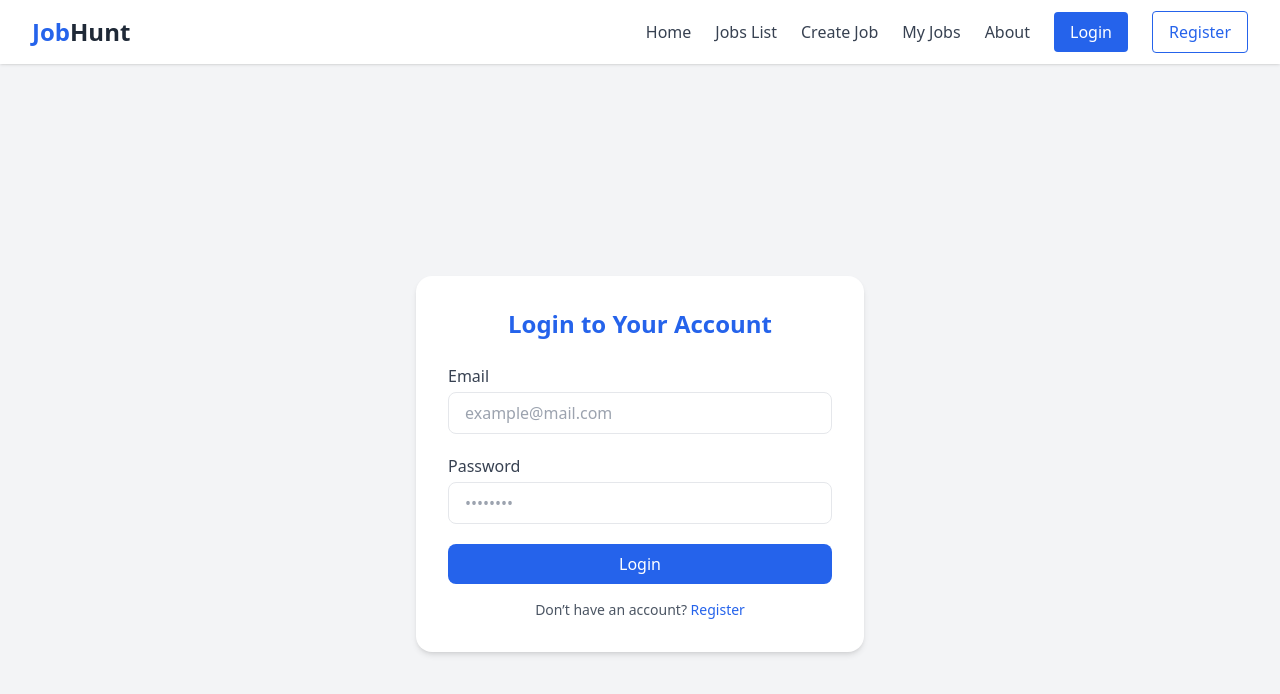
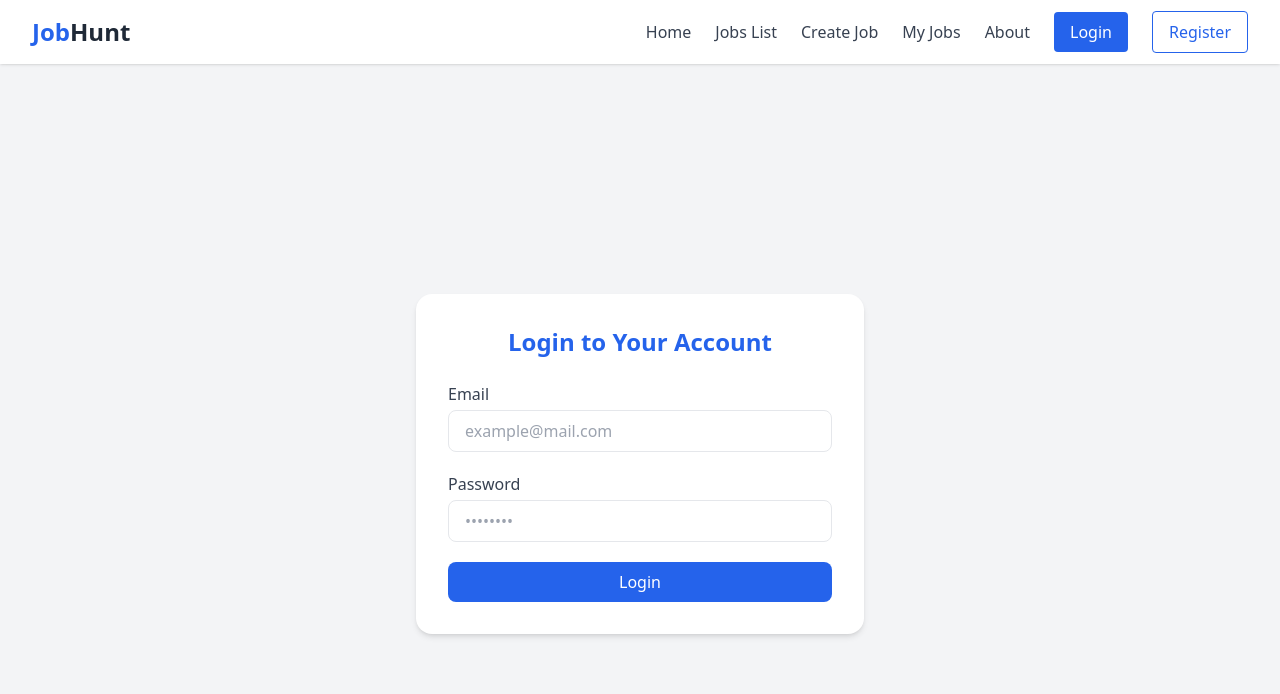
Before and after one commit to iAsadDev/job-portal-frontend, a React (Vite) app in the folder client/: page /login in a window 1280 px wide. Shown: the top 694 px of the page. Built offline with nearby package versions, Linux system fonts and the light colour scheme.

Commit message:
Update Login.jsx

```diff
--- a/client/src/components/Login.jsx
+++ b/client/src/components/Login.jsx
@@ -69,12 +69,7 @@
             Login
           </button>
         </form>
-        <p className="text-sm text-gray-600 text-center mt-4">
-          Don’t have an account?{" "}
-          <a href="/register" className="text-blue-600 hover:underline">
-            Register
-          </a>
-        </p>
+
       </div>
     </div>
   );
```
